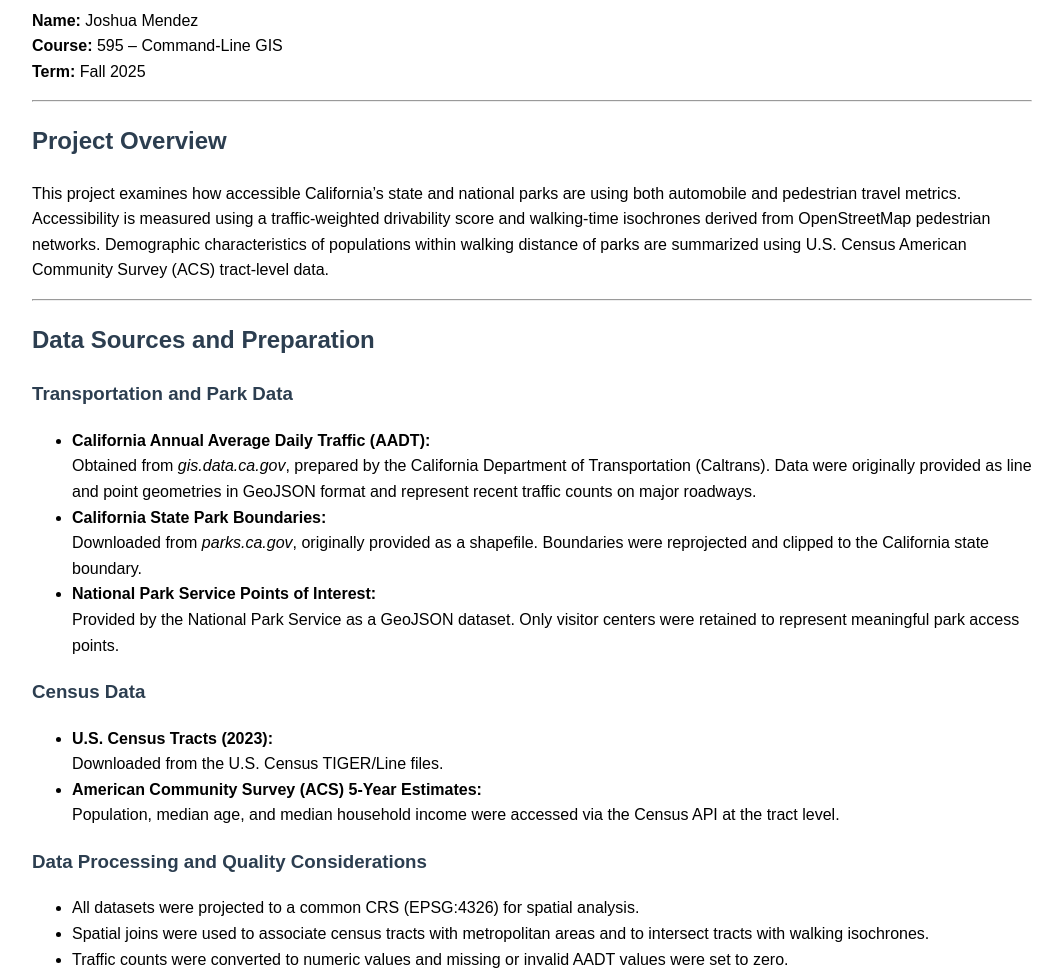
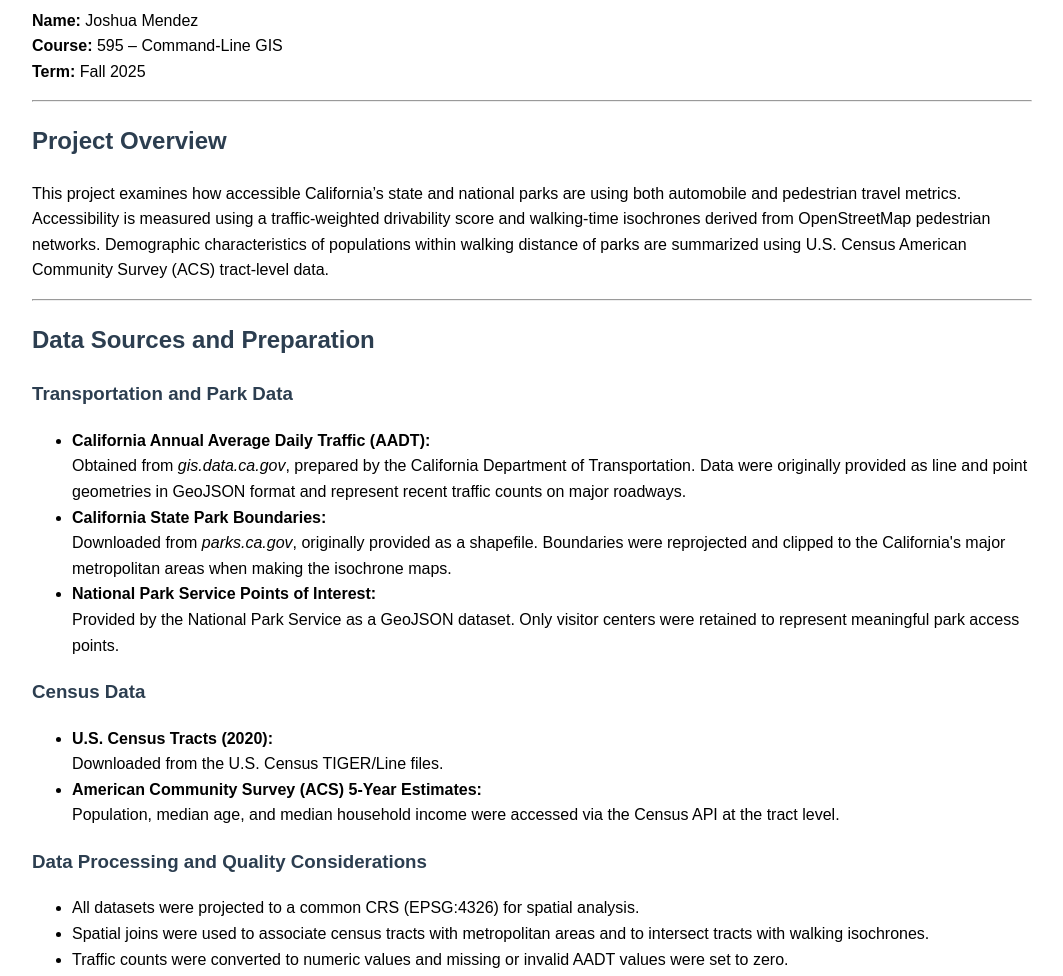
Before and after one commit to jbm229-hub/california-park-access, a plain HTML site: page index.html in a window 1280 px wide. Shown: the part 105-1081 px from the top of the page, without its empty margins (108-1171 px from the left). Drawn offline with Linux system fonts and the light colour scheme.

Commit message:
Update index.html

```diff
--- a/index.html
+++ b/index.html
@@ -46,7 +46,7 @@ This project examines how accessible California’s state and national parks are
 using both automobile and pedestrian travel metrics.  Accessibility is measured
 using a traffic-weighted drivability score and walking-time isochrones derived
 from OpenStreetMap pedestrian networks.  Demographic characteristics of
-populations within walking distance of parks are summarized using U.S. Census
+populations within walking distance of parks are summarized using U.S.  Census
 American Community Survey (ACS) tract-level data.
 </p>
 
@@ -59,18 +59,18 @@ American Community Survey (ACS) tract-level data.
   <li>
     <strong>California Annual Average Daily Traffic (AADT):</strong><br>
     Obtained from <em>gis.data.ca.gov</em>, prepared by the California Department
-    of Transportation (Caltrans). Data were originally provided as line and point
+    of Transportation.  Data were originally provided as line and point
     geometries in GeoJSON format and represent recent traffic counts on major
     roadways.
   </li>
   <li>
     <strong>California State Park Boundaries:</strong><br>
     Downloaded from <em>parks.ca.gov</em>, originally provided as a shapefile.
-    Boundaries were reprojected and clipped to the California state boundary.
+    Boundaries were reprojected and clipped to the California's major metropolitan areas when making the isochrone maps.
   </li>
   <li>
     <strong>National Park Service Points of Interest:</strong><br>
-    Provided by the National Park Service as a GeoJSON dataset. Only visitor
+    Provided by the National Park Service as a GeoJSON dataset.  Only visitor
     centers were retained to represent meaningful park access points.
   </li>
 </ul>
@@ -78,8 +78,8 @@ American Community Survey (ACS) tract-level data.
 <h3>Census Data</h3>
 <ul>
   <li>
-    <strong>U.S. Census Tracts (2023):</strong><br>
-    Downloaded from the U.S. Census TIGER/Line files.
+    <strong>U.S.  Census Tracts (2020):</strong><br>
+    Downloaded from the U.S.  Census TIGER/Line files.
   </li>
   <li>
     <strong>American Community Survey (ACS) 5-Year Estimates:</strong><br>
@@ -125,7 +125,7 @@ highlighting differences in accessibility between metropolitan and remote areas.
 <h3>Walking Isochrones and Demographics</h3>
 <p>
 The map below displays pedestrian isochrones (15–60 minutes) around national
-park visitor centers. Pop-ups summarize population, median age, and median
+park visitor centers.  Pop-ups summarize population, median age, and median
 household income for census tracts intersecting each isochrone.
 </p>
 
```
